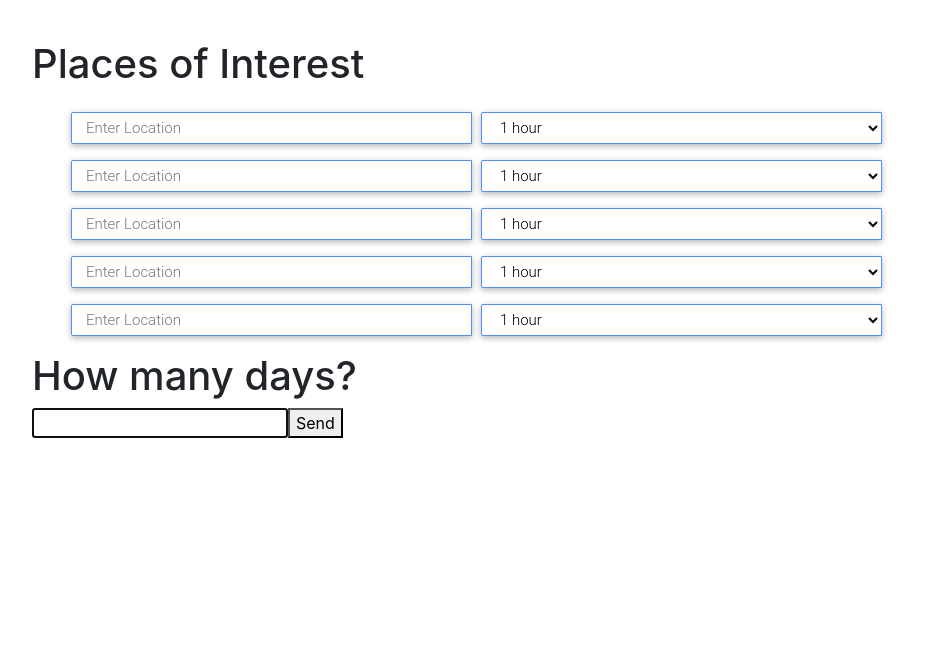
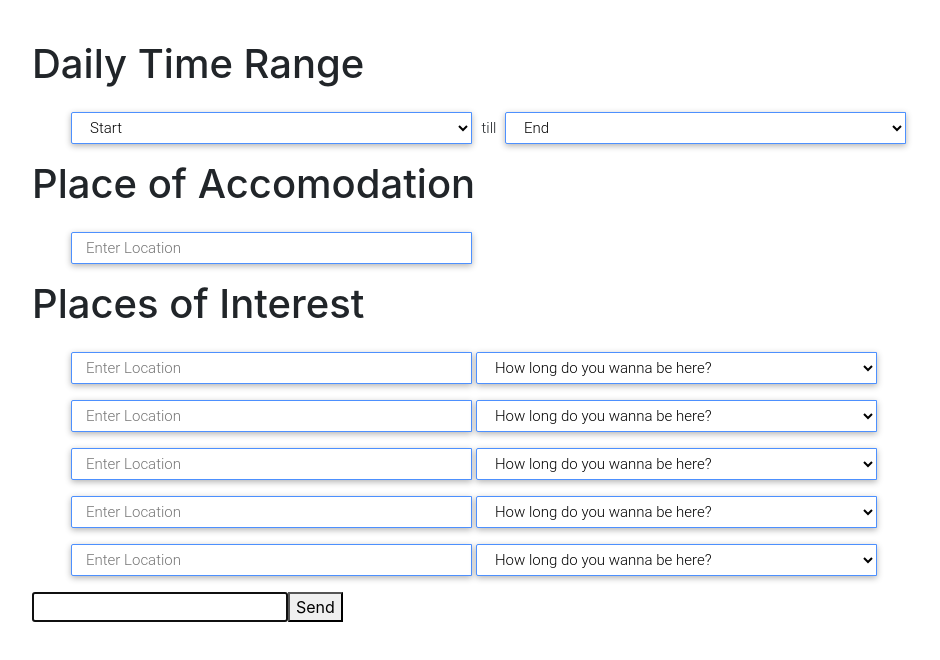
Before and after one commit to marcusl33/mhacksv-tripadvisor, a website: page details.html in a window 1280 px wide. Shown: the whole page, without its empty margins (8-948 px from the left). Drawn offline with nearby package versions, Linux system fonts and the light colour scheme; some packages are replaced by stand-ins of ours.

Commit message:
Fixed basic details

```diff
--- a/details.html
+++ b/details.html
@@ -24,7 +24,8 @@
 
       .controls {
         margin-top: 16px;
-        margin-right: 10px;
+        margin-left: 5px;
+        margin-right: 5px;
         border: 1px solid transparent;
         border-radius: 2px 0 0 2px;
         box-sizing: border-box;
@@ -59,6 +60,14 @@
         font-family: Roboto;
         font-size: 13px;
         font-weight: 300;
+      }
+
+      a {
+        margin-right: 5px;
+        font-size: 15px;
+        font-weight: 300;
+        font-family: Roboto;
+      }
       }
 }
 
@@ -196,20 +205,48 @@ google.maps.event.addDomListener(window, 'load', initialize);
     </style>
   </head>
   <body>
+    <div id='title'> <h1 id = 'timerange'>Daily Time Range</h1></div>
+    <ul style="list-style-type:none">
+    <select class= "controls" type="text">
+    <option value="" disabled selected>Start</option>
+    <option value=8>8 a.m.</option>
+    <option value=9>9 a.m.</option>
+    <option value=10>10 a.m.</option>
+    <option value=11>11 a.m.</option>
+    <option value=12>12 a.m.</option>
+    </select>   <a>till</a>
+    <select class= "controls" type="text">
+    <option value="" disabled selected>End</option>
+    <option value=20>8 p.m.</option>
+    <option value=21>9 p.m.</option>
+    <option value=22>10 p.m.</option>
+    <option value=23>11 p.m.</option>
+    <option value=24>12 p.m.</option>
+    </select>
+    </ul>
+
+    <div id='title'> <h1 id = 'accomodation'>Place of Accomodation</h1></div>
+      <ul style="list-style-type:none">
+      <input id="pac-input" class="controls" type="text" placeholder="Enter Location">
+      </ul>
+
   	<div id='title'> <h1 id = 'city'>Places of Interest</h1></div>
+
     <ul style="list-style-type:none">
     		<li><input id="pac-input" class="controls" type="text" placeholder="Enter Location"><select class="controls" type="text">
-  <option value="1-hour">1 hour</option>
-  <option value="2-hours">2 hours</option>
-  <option value="3-hours">3 hours</option>
-  <option value="4-hours">4 hours</option>
-  <option value="5-hours">5 hours</option>
-  <option value="6-hours">6 hours</option>
-  <option value="9-hours">9 hours</option>
-  <option value="12-hours">12 hours</option>
-  <option value="Entire-day">Entire day</option>
+          <option value="" disabled selected>How long do you wanna be here?</option>
+          <option value=1>1 hour</option>
+          <option value=2>2 hours</option>
+          <option value=3>3 hours</option>
+          <option value=4>4 hours</option>
+          <option value=5>5 hours</option>
+          <option value=6>6 hours</option>
+          <option value=9>9 hours</option>
+          <option value=12>12 hours</option>
+          <option value="Entire">Entire day</option>
           </select></li>
     		<li><input id="pac-input2" class="controls" type="text" placeholder="Enter Location"><select class="controls" type="text">
+          <option value="" disabled selected>How long do you wanna be here?</option>
           <option value="1-hour">1 hour</option>
           <option value="2-hours">2 hours</option>
           <option value="3-hours">3 hours</option>
@@ -221,6 +258,7 @@ google.maps.event.addDomListener(window, 'load', initialize);
           <option value="Entire-day">Entire day</option>
           </select></li>
         <li><input id="pac-input3" class="controls" type="text" placeholder="Enter Location"><select class="controls" type="text">
+          <option value="" disabled selected>How long do you wanna be here?</option>
           <option value="1-hour">1 hour</option>
           <option value="2-hours">2 hours</option>
           <option value="3-hours">3 hours</option>
@@ -232,6 +270,7 @@ google.maps.event.addDomListener(window, 'load', initialize);
           <option value="Entire-day">Entire day</option>
           </select></li>
         <li><input id="pac-input4" class="controls" type="text" placeholder="Enter Location"><select class="controls" type="text">
+          <option value="" disabled selected>How long do you wanna be here?</option>
           <option value="1-hour">1 hour</option>
           <option value="2-hours">2 hours</option>
           <option value="3-hours">3 hours</option>
@@ -243,6 +282,7 @@ google.maps.event.addDomListener(window, 'load', initialize);
           <option value="Entire-day">Entire day</option>
           </select></li>
         <li><input id="pac-input5" class="controls" type="text" placeholder="Enter Location"><select class="controls" type="text">
+          <option value="" disabled selected>How long do you wanna be here?</option>
           <option value="1-hour">1 hour</option>
           <option value="2-hours">2 hours</option>
           <option value="3-hours">3 hours</option>
@@ -256,8 +296,6 @@ google.maps.event.addDomListener(window, 'load', initialize);
 	    <div id="map-canvas"></div>
     </ul>
 
-	    <div id= 'hours'>
-	    	<h1>How many days?</h1>
 		<form action=''>
 
     		<input id='m' autocomplete = 'off' autofocus /><button>Send</button>
```
Lines whose indentation alone changed are shown as unchanged.
